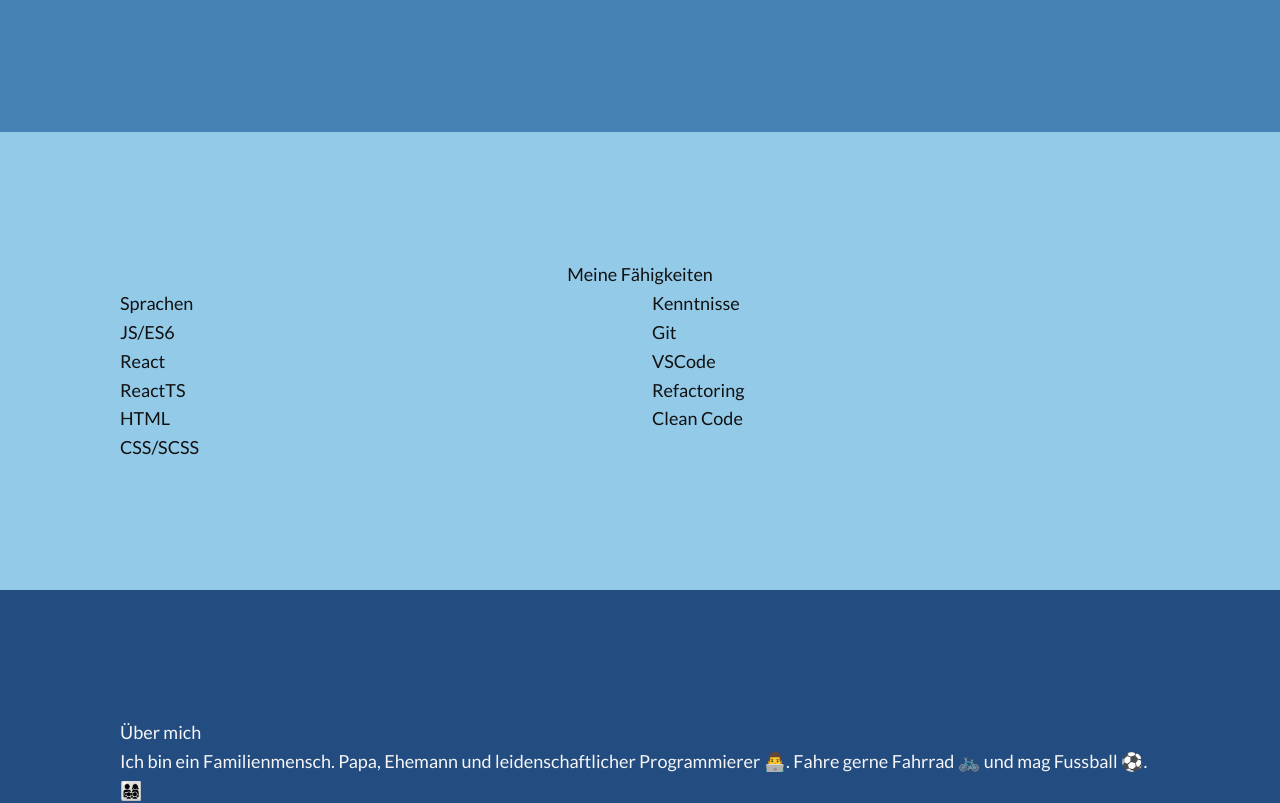
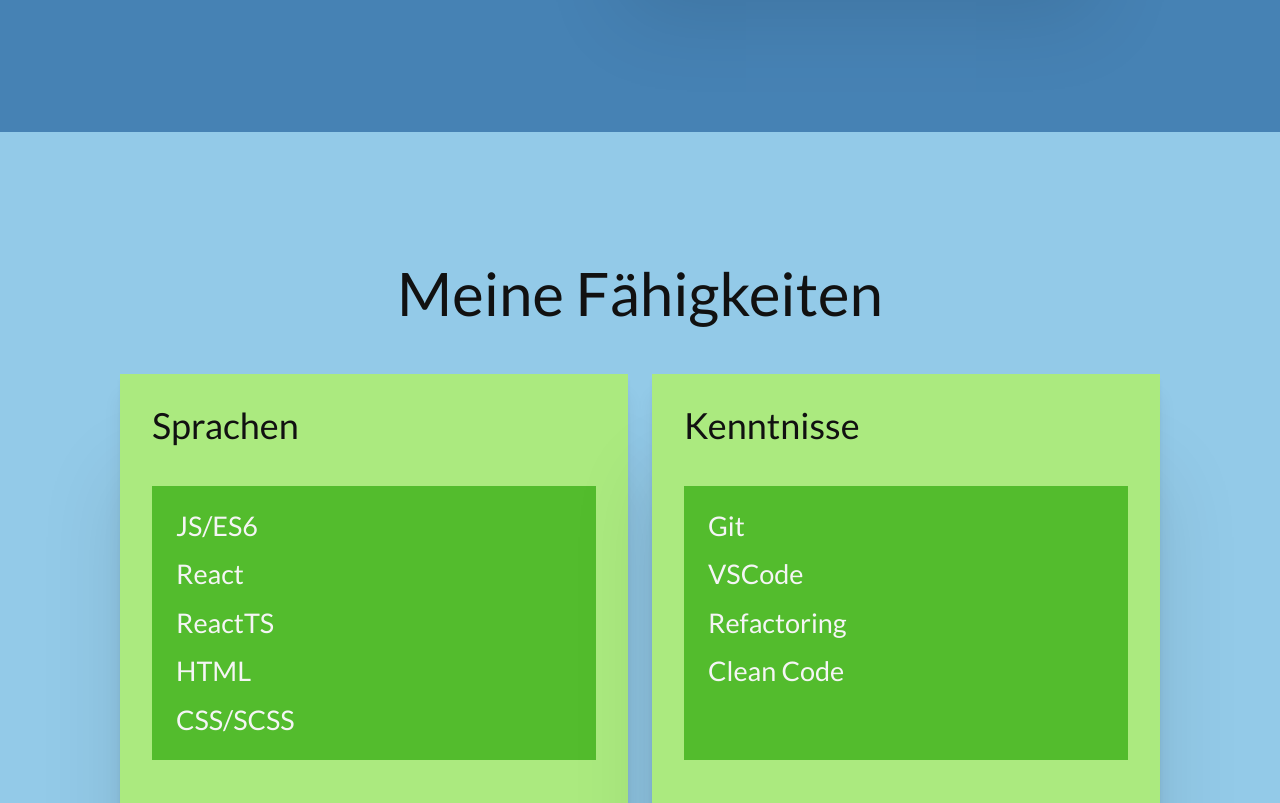
Before and after one commit to truejojo/my-portfolio, a React (Vite) app: page / in a window 1280 px wide. Shown: the part 700-1503 px from the top of the page. Built offline with nearby package versions, Linux system fonts and the light colour scheme.

Commit message:
add new components

```diff
--- a/package.json
+++ b/package.json
@@ -12,11 +12,13 @@
     "react": "^18.2.0",
     "react-dom": "^18.2.0",
     "react-icons": "^4.7.1",
-    "react-router-dom": "^6.8.1"
+    "react-router-dom": "^6.8.1",
+    "react-router-hash-link": "^2.4.3"
   },
   "devDependencies": {
     "@types/react": "^18.0.27",
     "@types/react-dom": "^18.0.10",
+    "@types/react-router-hash-link": "^2.4.5",
     "@vitejs/plugin-react": "^3.1.0",
     "sass": "^1.58.2",
     "typescript": "^4.9.3",
--- /dev/null
+++ b/src/components/Card.tsx
@@ -0,0 +1,11 @@
+import List from "./List";
+import { IContentProps } from "./Section";
+
+const Card = ({ subtitle, items }: IContentProps) => (
+  <div className="card | bg-accent-1-300 box-shadow-5">
+    <h3 className="fs-700 m-bottom-24">{subtitle}</h3>
+    <List items={items} />
+  </div>
+);
+
+export default Card;
--- a/src/components/Header.tsx
+++ b/src/components/Header.tsx
@@ -3,7 +3,7 @@ import Nav from "./Nav";
 
 const Header = () => {
   return (
-    <header className="site-component | bg-primary-700 p-block-28">
+    <header id="home" className="site-component | bg-primary-700 p-block-28">
       <div className="container flex-space-between" data-type="wide">
         <Logo color="clr-neutral-300" />
         <Nav />
--- /dev/null
+++ b/src/components/Item.tsx
@@ -0,0 +1,8 @@
+export interface IItemProps {
+  id: number;
+  item: string;
+}
+
+const Item = ({ item }: IItemProps) => <li>{item}</li>;
+
+export default Item;
--- /dev/null
+++ b/src/components/List.tsx
@@ -0,0 +1,17 @@
+import Item from "./Item";
+import { IItemProps } from "./Item";
+
+interface IListProps {
+  items: IItemProps[];
+}
+
+const List = ({ items }: IListProps) => {
+  return (
+    <ul className="flow fs-600 bg-accent-1-500 p-24" role="list">
+      {items.length > 0 &&
+        items.map(item => <Item key={item.id} {...item} />)}
+    </ul>
+  );
+};
+
+export default List;
--- a/src/components/Logo.tsx
+++ b/src/components/Logo.tsx
@@ -1,13 +1,13 @@
-import { NavLink } from "react-router-dom";
+import { HashLink } from "react-router-hash-link";
 
 interface ILogoProps {
-  color: string
+  color: string;
 }
 
-const Logo = ({color}: ILogoProps) => (
-  <NavLink to="/" className={`logo | grid ${color}`}>
+const Logo = ({ color }: ILogoProps) => (
+  <HashLink to="/#home" className={`logo | grid ${color}`}>
     <span className="title | ff-accent fs-750">My Portfolio</span>
     <span className="subtitle uppercase fs-450">Johannes Vehring</span>
-  </NavLink>
+  </HashLink>
 );
 export default Logo;
--- a/src/components/Nav.tsx
+++ b/src/components/Nav.tsx
@@ -1,4 +1,5 @@
 import { Link } from "react-router-dom";
+import { HashLink } from "react-router-hash-link";
 
 const Nav = () => {
   return (
@@ -6,6 +7,18 @@ const Nav = () => {
       <ul className="flex-group fs-450" role="list">
         <li>
           <Link to="/">Home</Link>
+        </li>
+        <li>
+          <HashLink to="/#skills">Skills</HashLink>
+        </li>
+        <li>
+          <HashLink to="/#about">About</HashLink>
+        </li>
+        <li>
+          <HashLink to="/#projects">Projects</HashLink>
+        </li>
+        <li>
+          <HashLink to="/#interests">Interests</HashLink>
         </li>
         <li>
           <Link to="games">Games</Link>
--- /dev/null
+++ b/src/components/Section.tsx
@@ -0,0 +1,34 @@
+import Card from "./Card";
+import { IItemProps } from "./Item";
+
+// export interface IItemProps {
+//   id: number;
+//   item: string;
+// }
+
+export interface IContentProps {
+  id: number;
+  subtitle: string;
+  items: IItemProps[];
+}
+
+interface ISectionObjProps {
+  title: string;
+  content: IContentProps[];
+}
+
+const Section = ({ title, content }: ISectionObjProps) => (
+  <section id="skills" className="skills | bg-primary-300">
+    <div className="container">
+      <h2 className="text-center fs-800 m-bottom-48">{title}</h2>
+
+      <div className="g-auto-fit-columns">
+        {content.map((item) => (
+          <Card key={item.id} {...item} />
+        ))}
+      </div>
+    </div>
+  </section>
+);
+
+export default Section;
--- /dev/null
+++ b/src/data/interests.ts
@@ -0,0 +1,45 @@
+export const getInterests = () => {
+  const interests = {
+    title: "Interessen",
+    subtitle: "was ich noch lernen will",
+    content: [
+      {
+        id: 1,
+        subtitle: "Sprachen",
+        items: [
+          {
+            id: 1,
+            item: "mehr React/TS",
+          },
+          {
+            id: 2,
+            item: "Firebase",
+          },
+          {
+            id: 3,
+            item: "Node",
+          },
+        ],
+      },
+      {
+        id: 2,
+        subtitle: "Kenntnisse",
+        items: [
+          {
+            id: 1,
+            item: "FP",
+          },
+          {
+            id: 2,
+            item: "TDD",
+          },
+          {
+            id: 3,
+            item: "und bei euch?",
+          },
+        ],
+      },
+    ],
+  };
+  return interests;
+};
--- /dev/null
+++ b/src/data/skills.ts
@@ -0,0 +1,56 @@
+export const getSkills = () => {
+  const skills = {
+    title: "Meine Fähigkeiten",
+    content: [
+      {
+        id: 1,
+        subtitle: "Sprachen",
+        items: [
+          {
+            id: 1,
+            item: "JS/ES6",
+          },
+          {
+            id: 2,
+            item: "React",
+          },
+          {
+            id: 3,
+            item: "ReactTS",
+          },
+          {
+            id: 4,
+            item: "HTML",
+          },
+          {
+            id: 5,
+            item: "CSS/SCSS",
+          },
+        ],
+      },
+      {
+        id: 2,
+        subtitle: "Kenntnisse",
+        items: [
+          {
+            id: 1,
+            item: "Git",
+          },
+          {
+            id: 2,
+            item: "VSCode",
+          },
+          {
+            id: 3,
+            item: "Refactoring",
+          },
+          {
+            id: 4,
+            item: "Clean Code",
+          },
+        ],
+      },
+    ],
+  };
+  return skills;
+};
--- a/src/pages/Home.tsx
+++ b/src/pages/Home.tsx
@@ -1,4 +1,9 @@
-import React from "react";
+import Section from "../components/Section";
+import { getSkills } from "../data/skills";
+import { getInterests } from "../data/interests";
+
+const skills = getSkills();
+const interests = getInterests();
 
 const Home = () => {
   return (
@@ -11,7 +16,7 @@ const Home = () => {
               Frontend Developer
             </p>
             <img
-              className="img"
+              className="img | box-shadow-5"
               src="./assets/20221129_Primephoto_G02A3621_hoch.jpg"
               alt=""
             />
@@ -19,13 +24,16 @@ const Home = () => {
         </div>
       </section>
 
-      <section id="skills" className="skills | bg-primary-300">
+      <Section {...skills} />
+
+      {/* <section id="skills" className="skills | bg-primary-300">
         <div className="container">
-          <h2 className="text-center">Meine Fähigkeiten</h2>
+          <h2 className="text-center fs-800 m-bottom-48">Meine Fähigkeiten</h2>
+
           <div className="g-auto-fit-columns">
-            <div>
-              <h3>Sprachen</h3>
-              <ul role="list">
+            <div className="card | bg-accent-1-300 box-shadow-5">
+              <h3 className="fs-700 m-bottom-24">Sprachen</h3>
+              <ul className="flow fs-600 bg-accent-1-500 p-24" role="list">
                 <li>JS/ES6</li>
                 <li>React</li>
                 <li>ReactTS</li>
@@ -33,18 +41,20 @@ const Home = () => {
                 <li>CSS/SCSS</li>
               </ul>
             </div>
-            <div>
-              <h3>Kenntnisse</h3>
-              <ul role="list">
-                <li>Git</li>
+
+            <div className="card | bg-accent-1-300 box-shadow-5">
+              <h3 className="fs-700 m-bottom-24">Kenntnisse</h3>
+              <ul className="flow fs-600 bg-accent-1-500 p-24" role="list">
+              <li>Git</li>
                 <li>VSCode</li>
                 <li>Refactoring</li>
                 <li>Clean Code</li>
               </ul>
             </div>
           </div>
+
         </div>
-      </section>
+      </section> */}
 
       <section id="about" className="about | bg-primary-700">
         <div className="container">
@@ -126,7 +136,8 @@ const Home = () => {
         </div>
       </section>
 
-      <section id="interests" className="interests | bg-primary-300">
+      <Section {...interests} />
+      {/* <section id="interests" className="interests | bg-primary-300">
         <div className="container g-auto-fit-columns">
           <header>
             <h2>Interessen</h2>
@@ -149,7 +160,7 @@ const Home = () => {
             </ul>
           </div>
         </div>
-      </section>
+      </section> */}
     </>
   );
 };
```
Also changed, not shown: 1 other file (tests, documents, lock files or other folders).
